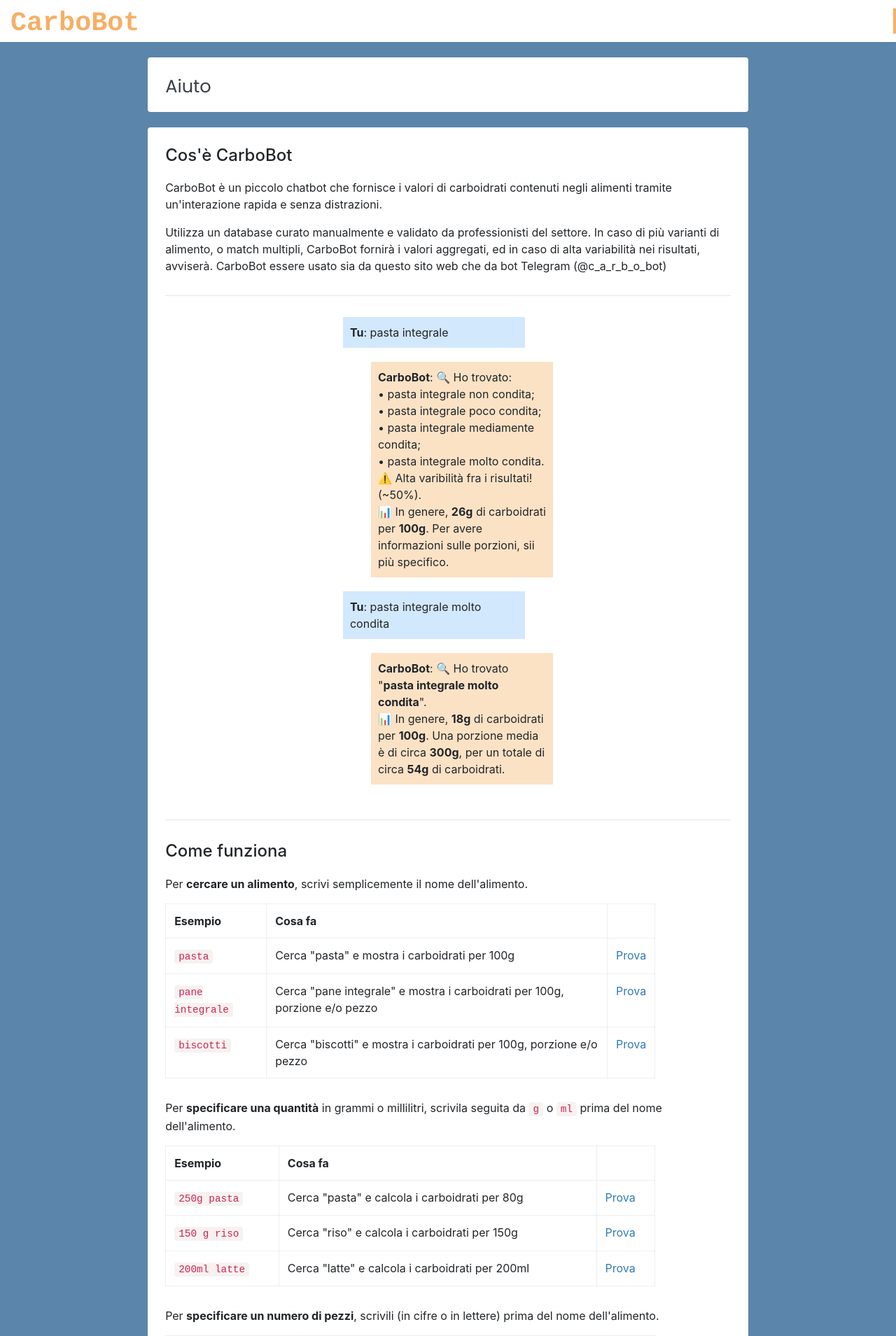
After one commit to sarusso/CarboBot, a Django app: page /help/ in a window 1280 px wide. The commit adds this page. Shown: the top 1909 px of the page at 70% size. Run offline with Django 5.2, Linux system fonts and the light colour scheme; some libraries are stand-ins or nearby versions; some web fonts are replaced.

Commit message:
webapp: added help page and bot answer

```diff
--- a/services/webapp/code/webapp/core/api.py
+++ b/services/webapp/code/webapp/core/api.py
@@ -77,7 +77,7 @@ class TelegramAPI(APIView):
             message = request.data['message']['text'].strip()
             logger.debug('Received message: "%s"', message)
             if message == '/start':
-                reply = 'Benvenuto su CarboBot!'
+                reply = 'Benvenuto su CarboBot! Scrivi /aiuto in qualsiasi momento per informazioni su come usarlo.'
             else:
                 bot = Bot()
                 reply = bot.answer(message)
--- a/services/webapp/code/webapp/core/static/css/styles.css
+++ b/services/webapp/code/webapp/core/static/css/styles.css
@@ -2902,6 +2902,16 @@ table.dashboard_noborder td {
 
 
 /*-------------------------*/
+/*  Card body list style   */
+/*-------------------------*/
+
+.card-body ul {
+    list-style: disc outside;
+    margin-left: 26px;
+    margin-top: 10px;
+}
+
+/*-------------------------*/
 /* Theme fixes and changes */
 /*-------------------------*/
 
@@ -3194,7 +3204,11 @@ table.app_editor-header td {
 code, samp, kbd {
     font-family: "Courier New", Courier, monospace, sans-serif;
     text-align: left;
-    color: #555;
+    color: #c25;
+    background-color: #f7f2f0;
+    padding: 2px 6px;
+    border-radius: 4px;
+    font-size: 0.9em;
     }
 pre code {
     line-height: 1.6em;
--- /dev/null
+++ b/services/webapp/code/webapp/core/templates/help.html
@@ -0,0 +1,165 @@
+{% include "header.html" %}
+{% include "navigation.html" %}
+
+                <!-- Title area start -->
+                <div class="row title-bar">
+                    <div class="col-lg-10 offset-lg-1">
+                        <div class="card">
+                            <div class="card-body pathbar">
+                                <a href="">Aiuto</a>
+                            </div>
+                        </div>
+                    </div>
+                </div>
+                <!-- Title area end -->
+
+                <!-- Help page start -->
+                <div class="row" style="margin-top:22px">
+                    <div class="col-lg-10 offset-lg-1">
+                        <div class="card">
+                            <div class="card-body">
+
+                                <h4>Cos'è CarboBot</h4>
+                                <p style="margin-top:20px">
+                                    CarboBot è un piccolo chatbot che fornisce i valori di carboidrati contenuti negli alimenti
+                                    tramite un'interazione rapida e senza distrazioni.
+                                </p>
+                                <p style="margin-top:10px; margin-bottom: 30px">
+                                    Utilizza un database curato manualmente e validato da professionisti del settore.
+                                    In caso di più varianti di alimento, o match multipli, CarboBot fornirà i valori aggregati, ed in
+                                    caso di alta variabilità nei risultati, avviserà. CarboBot essere usato sia da questo sito web che da bot Telegram (@c_a_r_b_o_bot)
+                                </p>
+
+                               <hr/>
+
+                                <table style="border:0; margin: 30px auto 20px; width:300px;">
+                                <tr>
+                                <td style="background-color:#d2e8fc;  padding: 10px;">
+                                <b>Tu</b>: pasta integrale
+                                </td>
+                                <td style="width:40px">
+                                </td>
+                                </tr>
+                                </table>
+
+                                <table style="border:0; margin: 0 auto; width:300px; margin-bottom:20px">
+                                <tr>
+                                <td style="width:40px">
+                                </td>
+                                <td style="background-color:#fce2c5; padding: 10px;">
+                                <b>CarboBot</b>: 🔍 Ho trovato: <br/>• pasta integrale non condita; <br/>• pasta integrale poco condita; <br/>• pasta integrale mediamente condita; <br/>• pasta integrale molto condita.<br/>⚠️ Alta varibilità fra i risultati! (~50%).<br/>📊 In genere, <b>26g</b> di carboidrati per <b>100g</b>.  Per avere informazioni sulle porzioni, sii più specifico.
+                                </td>
+                                </tr>
+                                </table>
+
+                                <table style="border:0; margin: 0 auto; width:300px; margin-bottom:20px">
+                                <tr>
+                                <td style="background-color:#d2e8fc;  padding: 10px;">
+                                <b>Tu</b>: pasta integrale molto condita
+                                </td>
+                                <td style="width:40px">
+                                </td>
+                                </tr>
+                                </table>
+
+                                <table style="border:0; margin: 0 auto; width:300px; margin-bottom:20px">
+                                <tr>
+                                <td style="width:40px">
+                                </td>
+                                <td style="background-color:#fce2c5; padding: 10px;">
+                                <b>CarboBot</b>: 🔍 Ho trovato "<b>pasta integrale molto condita</b>".<br/>📊 In genere, <b>18g</b> di carboidrati per <b>100g</b>. Una porzione media è di circa <b>300g</b>, per un totale di circa <b>54g</b> di carboidrati.
+                                </td>
+                                </tr>
+                                </table>
+
+                                <form id="try-form" method="POST" action="/chat/" style="display:none">
+                                    <input type="hidden" name="message" id="try-form-message">
+                                    <input type="hidden" name="conversation_id" value="help-example">
+                                </form>
+                                <script>function tryIt(msg){document.getElementById('try-form-message').value=msg;document.getElementById('try-form').submit();}</script>
+
+                                <hr style="margin-top:50px; margin-bottom:30px">
+                                <h4>Come funziona</h4>
+
+                                <p style="margin-top:20px">
+                                    Per <b>cercare un alimento</b>, scrivi semplicemente il nome dell'alimento.
+                                </p>
+                                <table class="table table-bordered" style="max-width:700px; margin-top:10px">
+                                    <thead><tr><th>Esempio</th><th>Cosa fa</th><th></th></tr></thead>
+                                    <tbody>
+                                        <tr><td><code>pasta</code></td><td>Cerca "pasta" e mostra i carboidrati per 100g</td><td><a href="#" onclick="tryIt('pasta');return false;">Prova</a></td></tr>
+                                        <tr><td><code>pane integrale</code></td><td>Cerca "pane integrale" e mostra i carboidrati per 100g, porzione e/o pezzo</td><td><a href="#" onclick="tryIt('pane integrale');return false;">Prova</a></td></tr>
+                                        <tr><td><code>biscotti</code></td><td>Cerca "biscotti" e mostra i carboidrati per 100g, porzione e/o pezzo</td><td><a href="#" onclick="tryIt('biscotti');return false;">Prova</a></td></tr>
+                                    </tbody>
+                                </table>
+
+                                <p style="margin-top:30px">
+                                    Per <b>specificare una quantità</b> in grammi o millilitri, scrivila
+                                    seguita da <code>g</code> o <code>ml</code> prima del nome dell'alimento.
+                                </p>
+                                <table class="table table-bordered" style="max-width:700px; margin-top:10px">
+                                    <thead><tr><th>Esempio</th><th>Cosa fa</th><th></th></tr></thead>
+                                    <tbody>
+                                        <tr><td><code>250g pasta</code></td><td>Cerca "pasta" e calcola i carboidrati per 80g</td><td><a href="#" onclick="tryIt('250g pasta');return false;">Prova</a></td></tr>
+                                        <tr><td><code>150 g riso</code></td><td>Cerca "riso" e calcola i carboidrati per 150g</td><td><a href="#" onclick="tryIt('150 g riso');return false;">Prova</a></td></tr>
+                                        <tr><td><code>200ml latte</code></td><td>Cerca "latte" e calcola i carboidrati per 200ml</td><td><a href="#" onclick="tryIt('200ml latte');return false;">Prova</a></td></tr>
+                                    </tbody>
+                                </table>
+
+                                <p style="margin-top:30px">
+                                    Per <b>specificare un numero di pezzi</b>, scrivili (in cifre o in lettere) prima del nome dell'alimento.
+                                </p>
+                                <table class="table table-bordered" style="max-width:700px;  margin-top:10px">
+                                    <thead><tr><th>Esempio</th><th>Cosa fa</th><th></th></tr></thead>
+                                    <tbody>
+                                        <tr><td><code>tre albicocche fresche</code></td><td>Cerca "albicocche fresche" e calcola i carboidrati per tre pezzi (medi)</td><td><a href="#" onclick="tryIt('tre albicocche');return false;">Prova</a></td></tr>
+                                        <tr><td><code>2 biscotti</code></td><td>Cerca "biscoti" e calcola i carboidrati per due pezzi (medi)</td><td><a href="#" onclick="tryIt('2 biscotti');return false;">Prova</a></td></tr>
+                                    </tbody>
+                                </table>
+                                <p><small>Numeri in lettere supportati: da uno a dieci.</small></p>
+
+                                <p style="margin-top:30px">
+                                    Per <b>specificare una porzione</b>, usa le parole "porzione di", "pacchetto di",
+                                    "confezione di" o "bicchiere di" prima del nome dell'alimento.
+                                </p>
+                                <table class="table table-bordered" style="max-width:700px;  margin-top:10px">
+                                    <thead><tr><th>Esempio</th><th>Cosa fa</th><th></th></tr></thead>
+                                    <tbody>
+                                        <tr><td><code>una porzione di pasta</code></td><td>Calcola i carboidrati per una porzione (media) di pasta</td><td><a href="#" onclick="tryIt('una porzione di pasta');return false;">Prova</a></td></tr>
+                                        <tr><td><code>un pacchetto di crackers</code></td><td>Calcola i carboidrati per un pacchetto (medio) di crackers</td><td><a href="#" onclick="tryIt('un pacchetto di crackers');return false;">Prova</a></td></tr>
+                                        <tr><td><code>un bicchiere di latte</code></td><td>Calcola i carboidrati per un bicchiere (medio) di latte</td><td><a href="#" onclick="tryIt('un bicchiere di latte');return false;">Prova</a></td></tr>
+                                    </tbody>
+                                </table>
+
+                                <p style="margin-top:30px">
+                                    Per <b>specificare una porzione</b>, aggiungi un aggettivo di dimensione
+                                    per indicare se vuoi la porzione o il pezzo piccolo, medio o grande
+                                </p>
+                                <table class="table table-bordered" style="max-width:700px; margin-top:10px">
+                                    <thead><tr><th>Esempio</th><th>Cosa fa</th><th></th></tr></thead>
+                                    <tbody>
+                                        <tr><td><code>una pizza piccola</code></td><td>Cerca "pizza" e calcola i carboidrati per una pizza picocla </td><td><a href="#" onclick="tryIt('una pizza piccola');return false;">Prova</a></td></tr>
+                                        <tr><td><code>un biscotto grande</code></td><td>Cerca "biscotto" e calcola i carboidrati per un biscotto grande</td><td><a href="#" onclick="tryIt('un biscotto grande');return false;">Prova</a></td></tr>
+                                        <tr><td><code>una porzione di pasta grande</code></td><td>Cerca "pasta" e calcola i carboidrati per una porzione grande</td><td><a href="#" onclick="tryIt('una porzione di pasta grande');return false;">Prova</a></td></tr>
+                                    </tbody>
+                                </table>
+                                <p><small>Dimensioni supportate: piccolo/a/i/e, medio/a/i/e, grande/i.</small></p>
+
+                                <hr style="margin-top:50px; margin-bottom:30px">
+
+                                <h4>Suggerimenti</h4>
+                                <ul>
+                                    <li>Se CarboBot non trova un alimento, prova ad essere più generale (es. "biscotto" invece di "biscotto al cioccolato fondente").</li>
+                                    <li>Se la dimensione (piccolo/medio/grande) non viene specificata, viene usata quella media.</li>
+                                    <li>Se non specifichi nè quantità, nè; pezzi, nè; porzione, CarboBot mostra automaticamente le informazioni per una porzione e un pezzo, se disponibili.</li>
+                                    <li>CarboBot può trovare più risultati simili: in quel caso li mostra tutti e calcola una media dei valori, avvisando in caso di alta variabilità.</li>
+                                </ul>
+                                <br/>
+                                <br/>
+                            </div>
+                        </div>
+                    </div>
+                </div>
+                <!-- Help page end -->
+
+{% include "footer.html" %}
--- a/services/webapp/code/webapp/core/templates/navigation.html
+++ b/services/webapp/code/webapp/core/templates/navigation.html
@@ -24,6 +24,9 @@
                                 <a href="/analytics"><i class="ti-bar-chart"></i><span>Analytics</span></a>
                             </li>
                             <li>
+                                <a href="/help"><i class="ti-help-alt"></i><span>Aiuto</span></a>
+                            </li>
+                            <li>
                                 <a href="/account"><i class="ti-user"></i><span>Account</span></a>
                             </li>
                         </ul>
@@ -31,6 +34,9 @@
                         <ul class="metismenu">
                             <li>
                                 <a href="/"><i class="ti-home"></i><span>Home</span></a>
+                            </li>
+                            <li>
+                                <a href="/help"><i class="ti-help-alt"></i><span>Aiuto</span></a>
                             </li>
                             <li>
                                 <a href="/login"><i class="ti-key"></i><span>Login</span></a>
--- a/services/webapp/code/webapp/core/views.py
+++ b/services/webapp/code/webapp/core/views.py
@@ -109,6 +109,10 @@ def entrypoint(request):
 @public_view
 def main(request):
     return render(request, 'main.html', {'data': {}})
+
+@public_view
+def help_page(request):
+    return render(request, 'help.html', {'data': {}})
 
 @private_view
 def food(request):
--- a/services/webapp/code/webapp/urls.py
+++ b/services/webapp/code/webapp/urls.py
@@ -17,5 +17,6 @@ urlpatterns = [
     path('food_observations_add/', views.food_observations_add, name='food_observations_add'),
     path('analytics/', views.analytics, name='analytics'),
     path('chat/', views.chat, name='chat'),
+    path('help/', views.help_page, name='help'),
     path('api/v1/telegram', api.TelegramAPI.as_view(), name='telegram_api'),
 ]
```
Also changed, not shown: services/webapp/code/webapp/core/bot.py (+11 -0 lines).
